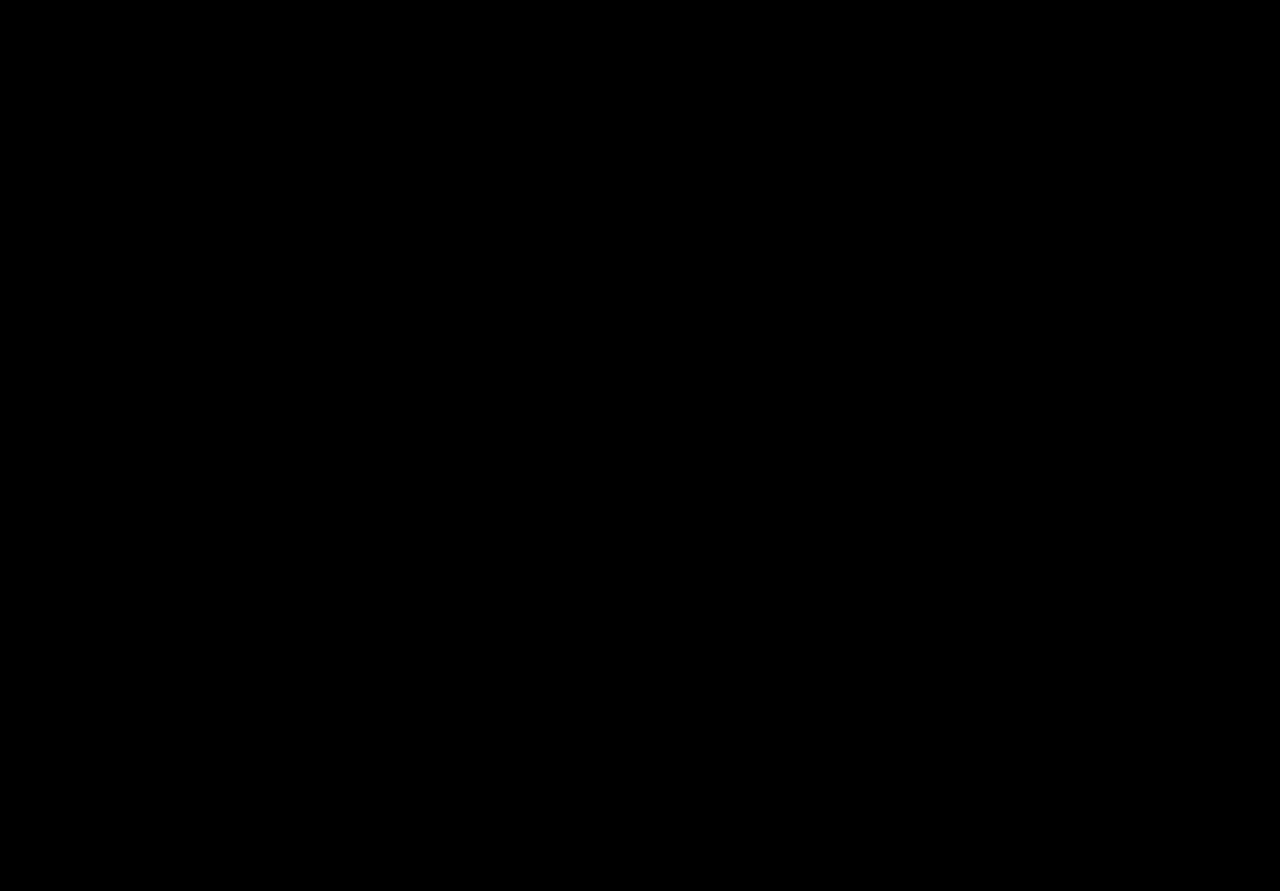
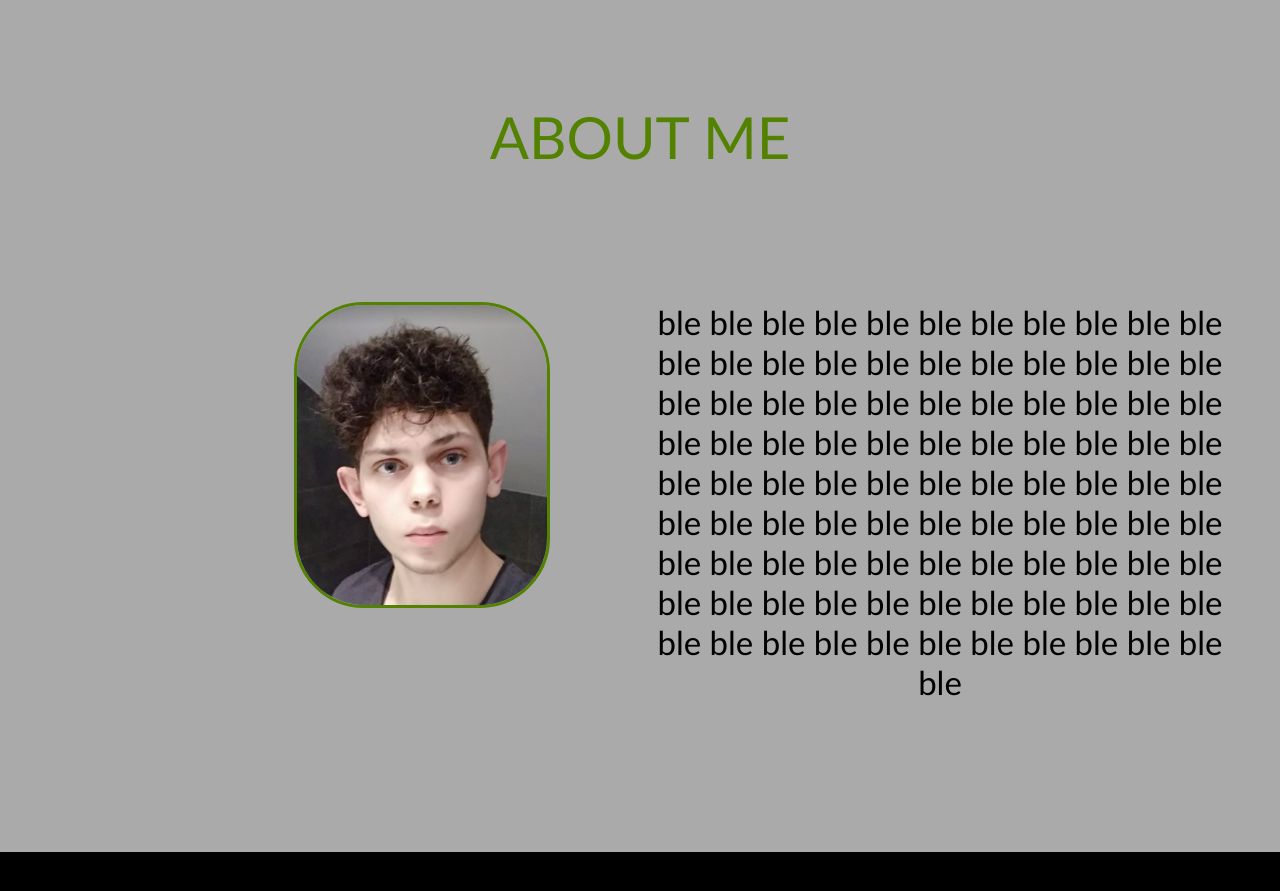
Before and after one commit to Dinek007/Portfolio, a React (Create React App) app: page / in a window 1280 px wide. Shown: the part 457-1348 px from the top of the page. Before the commit the page ends 800 px from the top, so only its background shows below. Built offline with nearby package versions, Linux system fonts and the light colour scheme.

Commit message:
add who am i component

```diff
--- a/src/App.tsx
+++ b/src/App.tsx
@@ -1,7 +1,7 @@
 import React from 'react'
 import { ThemeProvider } from '@material-ui/core'
 import { HeaderContainer } from './pages/header/headerContainer'
-
+import { WhoAmIContainer } from './pages/whoAmI/whoAmIContainer'
 import { theme } from './theme'
 
 
@@ -9,7 +9,7 @@ export const App = () => {
   return (
     <ThemeProvider theme={theme}>
       <HeaderContainer></HeaderContainer>
-
+      <WhoAmIContainer></WhoAmIContainer>
     </ThemeProvider>
   )
 }
--- /dev/null
+++ b/src/pages/whoAmI/types.ts
@@ -0,0 +1,2 @@
+export type WhoAmIComponentProps = {}
+export type WhoAmIContainerProps = {}
--- /dev/null
+++ b/src/pages/whoAmI/whoAmIComponent.tsx
@@ -0,0 +1,61 @@
+import React from "react"
+import { makeStyles, createStyles } from '@material-ui/core/styles';
+
+import { WhoAmIComponentProps } from "./types";
+
+const useStyles = makeStyles(({ palette }) => createStyles({
+    whoAmI: {
+        backgroundColor: "#aaaaaa",
+        position: "relative",
+        width: "100vw",
+        top: "-350px",
+        height: "1200px",
+        zIndex: -3
+    },
+    title: {
+        position: "relative",
+        top: "450px",
+        color: palette.primary.dark,
+        fontFamily: "Candara",
+        fontSize: "58px"
+    },
+    face: {
+        position: "absolute",
+        width: "250px",
+        height: "300px",
+        top: "650px",
+        left: "23vw",
+        border: `3px solid ${palette.primary.dark}`,
+        borderRadius: "70px",
+    },
+    text: {
+        position: "absolute",
+        width: "600px",
+        top: "650px",
+        left: "50vw",
+        color: "black",
+        fontFamily: "Candara",
+        fontSize: "33px"
+    }
+}));
+
+export const WhoAmIComponent: React.FC<WhoAmIComponentProps> = () => {
+    const classes = useStyles();
+    return (
+        <div className={classes.whoAmI}>
+            <p className={classes.title}> ABOUT ME</p>
+            <img className={classes.face} src='../../../img/face.png' alt="pic" />
+            <p className={classes.text}> ble ble ble ble ble ble ble ble ble ble
+            ble ble ble ble ble ble ble ble ble ble
+            ble ble ble ble ble ble ble ble ble ble
+            ble ble ble ble ble ble ble ble ble ble
+            ble ble ble ble ble ble ble ble ble ble
+            ble ble ble ble ble ble ble ble ble ble
+            ble ble ble ble ble ble ble ble ble ble
+            ble ble ble ble ble ble ble ble ble ble
+            ble ble ble ble ble ble ble ble ble ble
+            ble ble ble ble ble ble ble ble ble ble
+            </p>
+        </div>
+    )
+}
--- /dev/null
+++ b/src/pages/whoAmI/whoAmIContainer.tsx
@@ -0,0 +1,10 @@
+import React from "react"
+
+import { WhoAmIComponent } from "./whoAmIComponent"
+import { WhoAmIContainerProps } from "./types";
+
+export const WhoAmIContainer: React.FC<WhoAmIContainerProps> = () => {
+    return (
+        <WhoAmIComponent></WhoAmIComponent>
+    )
+}
```
Also changed, not shown: public/img/face.png (added).
